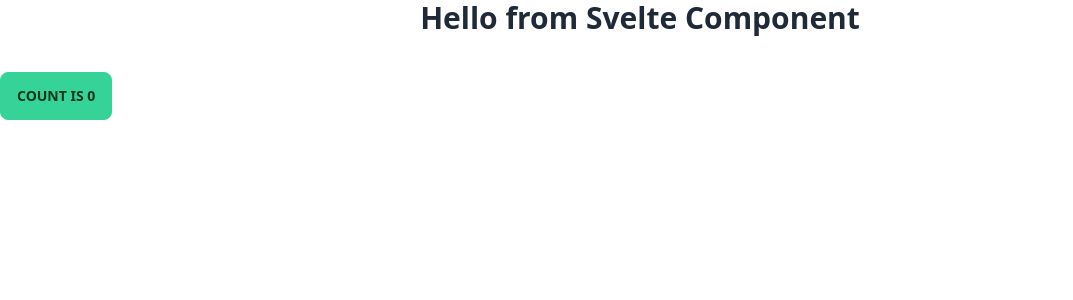
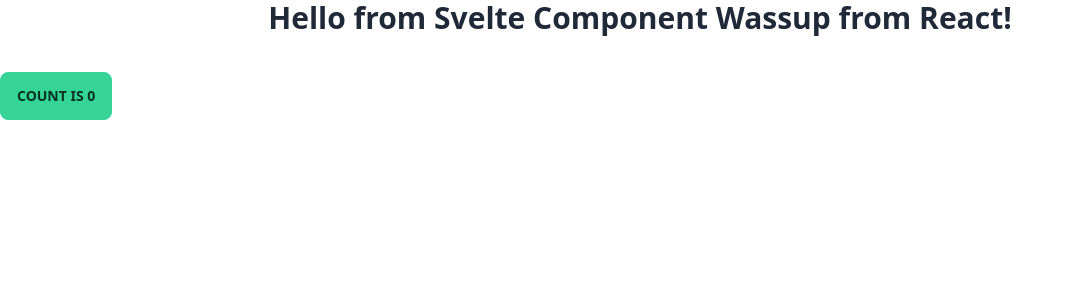
Before and after one commit to guhandelta/React-with-Svelte, a Svelte app: page / in a window 1280 px wide. Shown: the top 300 px of the page, without its empty margins (0-1073 px from the left). Built offline with nearby package versions, Linux system fonts and the light colour scheme.

Commit message:
Passed props and callback fn() as props to Svelte from the React

```diff
--- a/src/App.jsx
+++ b/src/App.jsx
@@ -20,7 +20,13 @@
     }
     // Create a Hello component
     new Hello({
-      target: svelteRef.current
+      target: svelteRef.current,
+      props:{
+        // Props to the Svelte Component
+        extraText:'Wassup from React!',
+        // Callback() as Props to the Svelte Component
+        onClick: () => alert("Got a click for Svelte from React")
+      }
     })
   },[]);
 
--- a/src/Hello.svelte
+++ b/src/Hello.svelte
@@ -1,3 +1,8 @@
-<div class="text-3xl font-bold text-center">
-    Hello from Svelte Component <br/> <br/>
+<script>
+    export let extraText = "Props";
+    export let onClick = {};
+</script>
+
+<div class="text-3xl font-bold text-center" on:click={onClick}>
+    Hello from Svelte Component {extraText} <br/> <br/>
 </div>
```
